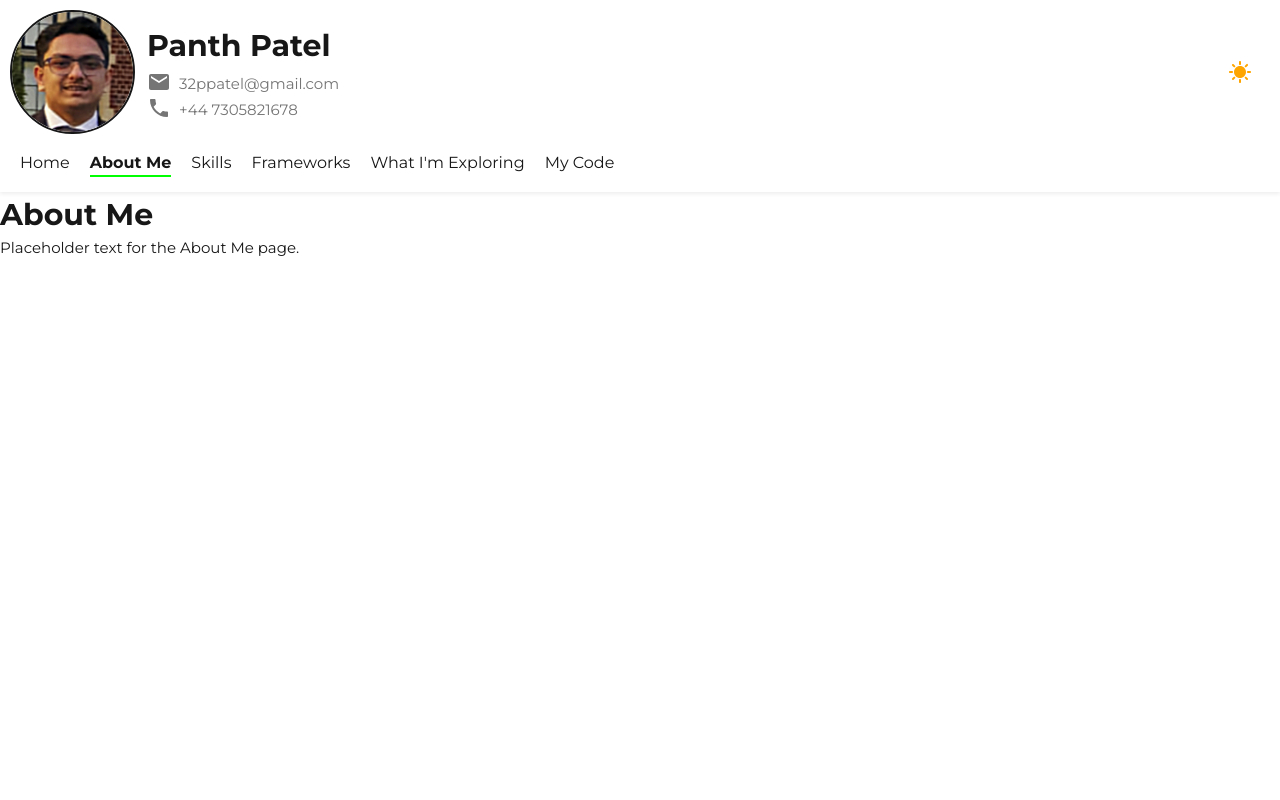
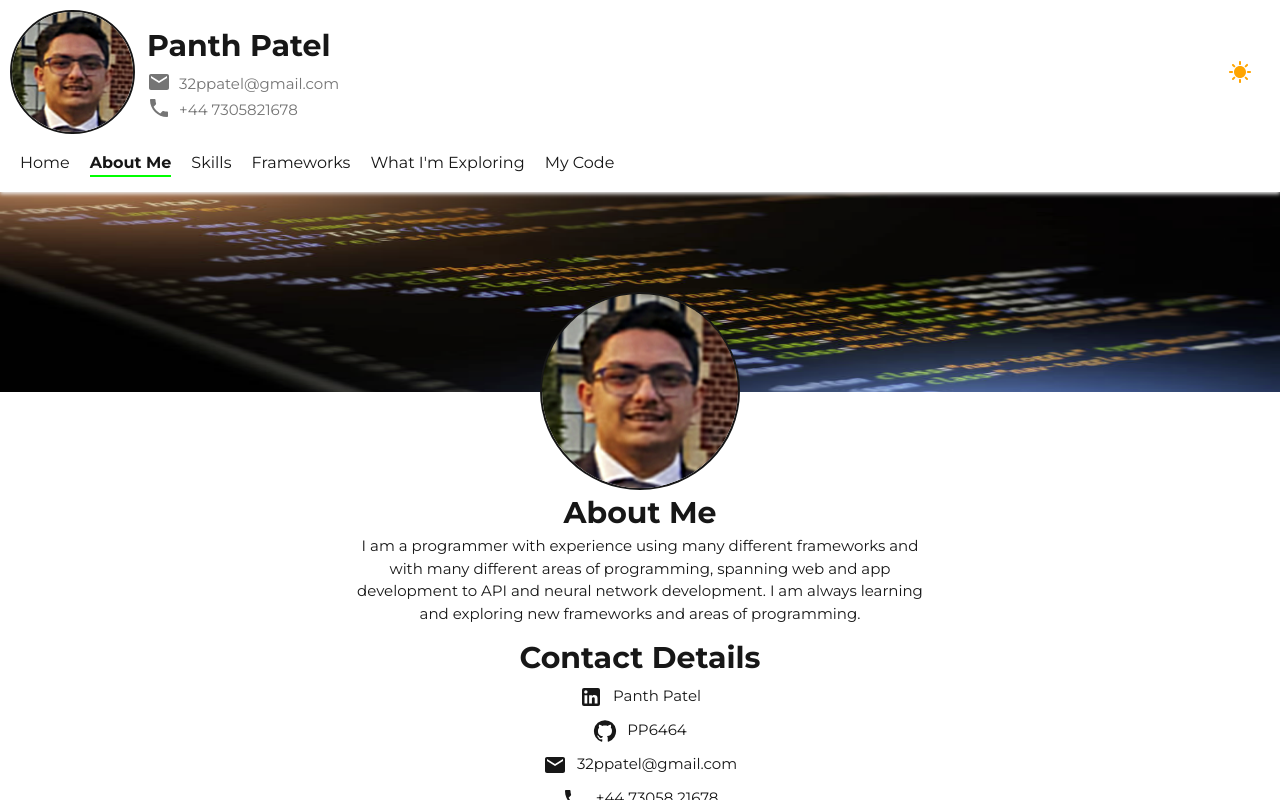
Before and after one commit to PP6464/my-portfolio-nextjs, a Next.js app: page /about-me in a window 1280 px wide. Built offline with nearby package versions, Linux system fonts and the light colour scheme.

Commit message:
complete about me page

```diff
--- /dev/null
+++ b/app/about-me/about-me.css
@@ -0,0 +1,11 @@
+.contact-detail a {
+    display: flex;
+    gap: 10px;
+    justify-content: center;
+    padding: 5px 10px;
+}
+
+.contact-detail a:hover {
+    background-color: var(--shadow);
+    cursor: pointer;
+}
--- a/app/about-me/page.tsx
+++ b/app/about-me/page.tsx
@@ -1,8 +1,52 @@
+import PageContainer from '@/app/components/page-container/page-container';
+import { GitHub, LinkedIn, Phone } from '@mui/icons-material';
+import Email from '@mui/icons-material/Email';
+import Link from 'next/link';
+import './about-me.css';
+
 export default function AboutMe() {
-  return (
-    <div>
-      <h1>About Me</h1>
-      <p>Placeholder text for the About Me page.</p>
-    </div>
-  );
+	const contactDetails = {
+		linkedIn: { url: 'https://www.linkedin.com/in/panth-patel-b92309214', value: 'Panth Patel', icon: <LinkedIn/> },
+		github: { url: 'https://github.com/PP6464', value: 'PP6464', icon: <GitHub/> },
+		email: { url: 'mailto:32ppatel@gmail.com', value: '32ppatel@gmail.com', icon: <Email/> },
+		phone: { url: 'tel:+44-73058-21678', value: '+44 73058 21678', icon: <Phone/> },
+	};
+
+	return (
+		<PageContainer>
+			<h1>About Me</h1>
+			<p className={ 'info-text' } style={ { width: 'min(75vw, 600px)' } }>I am a programmer with experience using many
+				different frameworks and with many
+				different areas of programming, spanning web and app development to API and neural network development. I am
+				always learning and exploring new frameworks and areas of programming.</p>
+			<h1>Contact Details</h1>
+			<ul>
+				<div key={ 'linkedIn' } className={ 'contact-detail' }>
+					<Link href={ contactDetails.linkedIn.url } target={ '_blank' } rel={ 'noreferrer' }>
+						{ contactDetails.linkedIn.icon }
+						<p>{ contactDetails.linkedIn.value }</p>
+					</Link>
+				</div>
+				<div key={ 'github' } className={ 'contact-detail' }>
+					<Link href={ contactDetails.github.url } target={ '_blank' } rel={ 'noreferrer' }>
+						{ contactDetails.github.icon }
+						<p>{ contactDetails.github.value }</p>
+					</Link>
+				</div>
+				<div key={ 'email' } className={ 'contact-detail' }>
+					<Link href={ contactDetails.email.url } target={ '_blank' } rel={ 'noreferrer' }>
+						{ contactDetails.email.icon }
+						<p>{ contactDetails.email.value }</p>
+					</Link>
+				</div>
+				<div key={ 'phone' } className={ 'contact-detail' }>
+					<Link href={ contactDetails.phone.url } target={ '_blank' } rel={ 'noreferrer' }>
+						{ contactDetails.phone.icon }
+						<p>{ contactDetails.phone.value }</p>
+					</Link>
+				</div>
+			</ul>
+
+		</PageContainer>
+	);
 }
```
